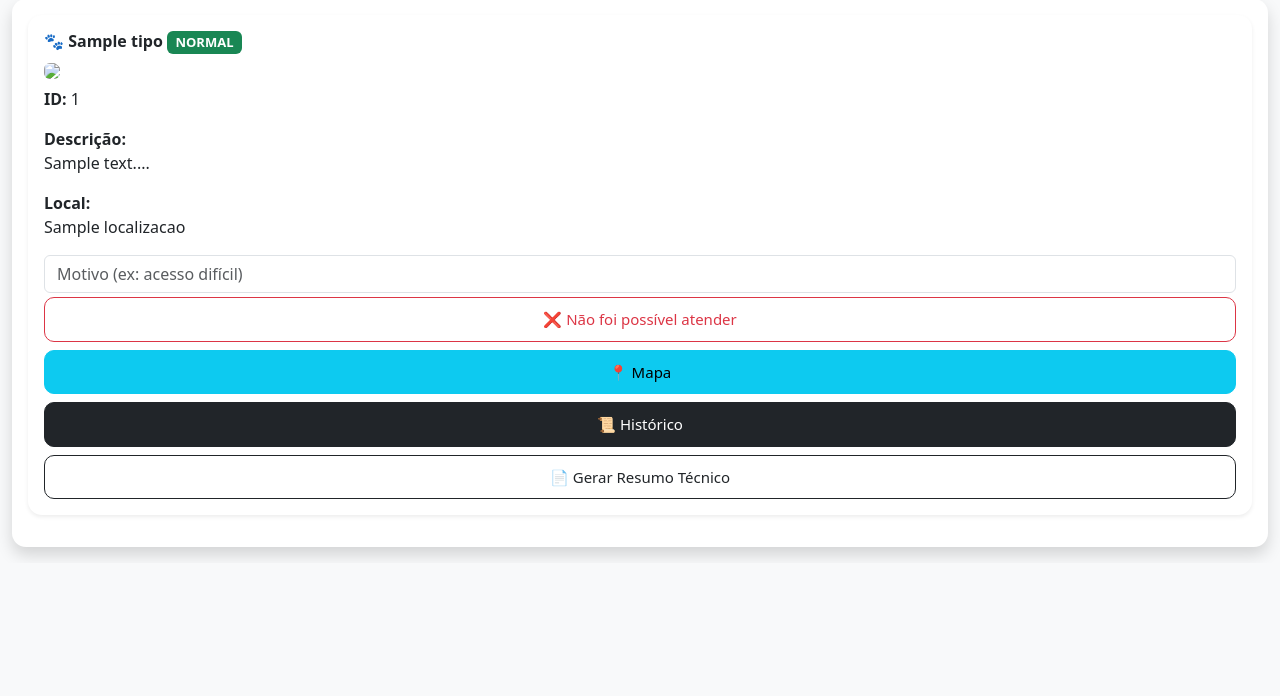
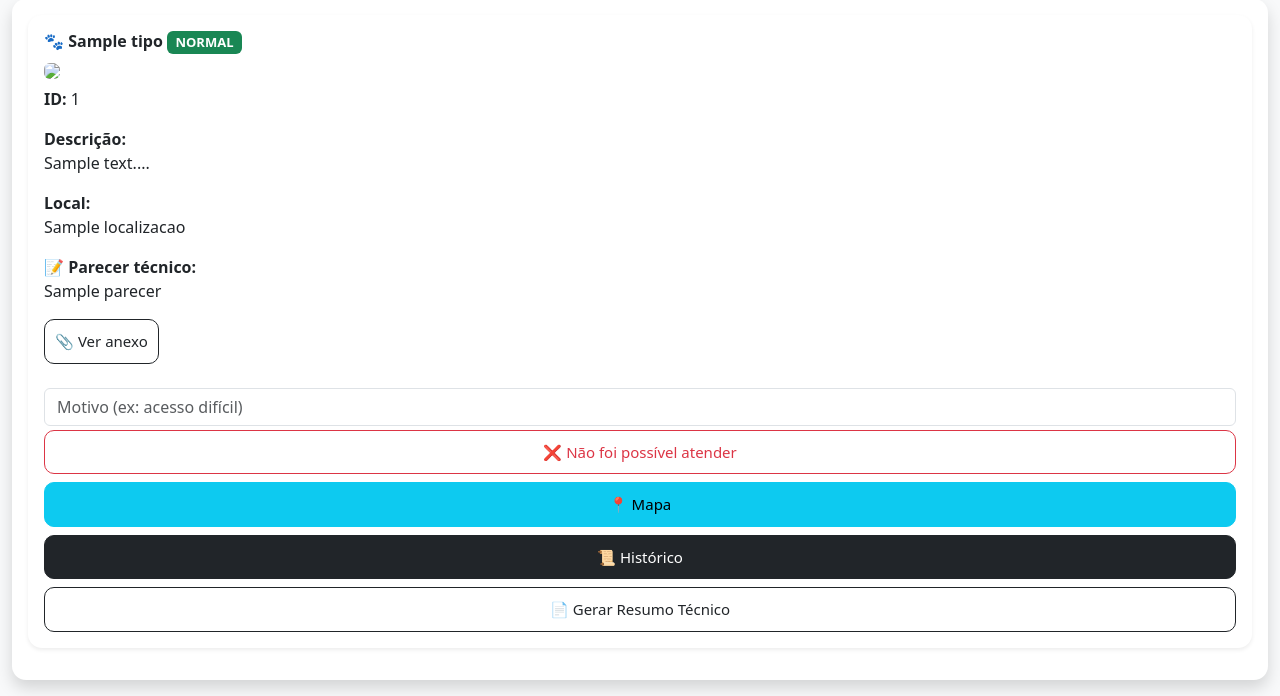
Before and after one commit to valtercleiovet-design/SEMMADUANIMAIS, a Flask app: page /painel in a window 1280 px wide. Shown: the part 302-998 px from the top of the page. Before the commit the page ends 860 px from the top, so only its background shows below. Run offline with Flask 3, Linux system fonts and the light colour scheme; a user stored in the database is signed in; a database or web service that is not in the repository returns one stand-in record (values such as "Sample title"); data that the repository does not hold is empty; some libraries are stand-ins or nearby versions.

Commit message:
painel final corrigido

```diff
--- a/templates/painel.html
+++ b/templates/painel.html
@@ -131,20 +131,27 @@
                     <strong>Local:</strong><br>
                     {{ d[3] }}
                 </p>
+                <!-- 🔥 PARECER -->
+                {% if d[7] %}
+                <p>
+                      <strong>📝 Parecer técnico:</strong><br>
+                       {{ d[7] }}
+                </p>
+                {% endif %}
+
+               <!-- 🔥 ANEXO -->
+               {% if d[8] %}
+               <a href="data:application/pdf;base64,{{ d[8] }}" target="_blank"
+                  class="btn btn-outline-dark btn-sm mb-2">
+                 📎 Ver anexo
+              </a>
+              {% endif %}
+                <!-- 🔥 PARECER -->
 
                 <p>
                     {% if d[5] == 'RECEBIDO' %}
                         <span class="badge bg-secondary w-100 py-2">Recebido</span>
-                    {% if d[7] %}
-                    <p><strong>📝 Parecer:</strong><br>{{ d[7] }}</p>
-                    {% endif %}
 
-                    {% if d[8] %}
-                    <a href="data:application/pdf;base64,{{ d[8] }}" target="_blank"
-                       class="btn btn-outline-secondary btn-sm mb-2">
-                      📎 Ver anexo
-                    </a>
-                    {% endif %}
                     {% elif d[5] == 'EM_ATENDIMENTO' %}
 
                     <form action="/finalizar/{{ d[0] }}" method="post" enctype="multipart/form-data">
```
